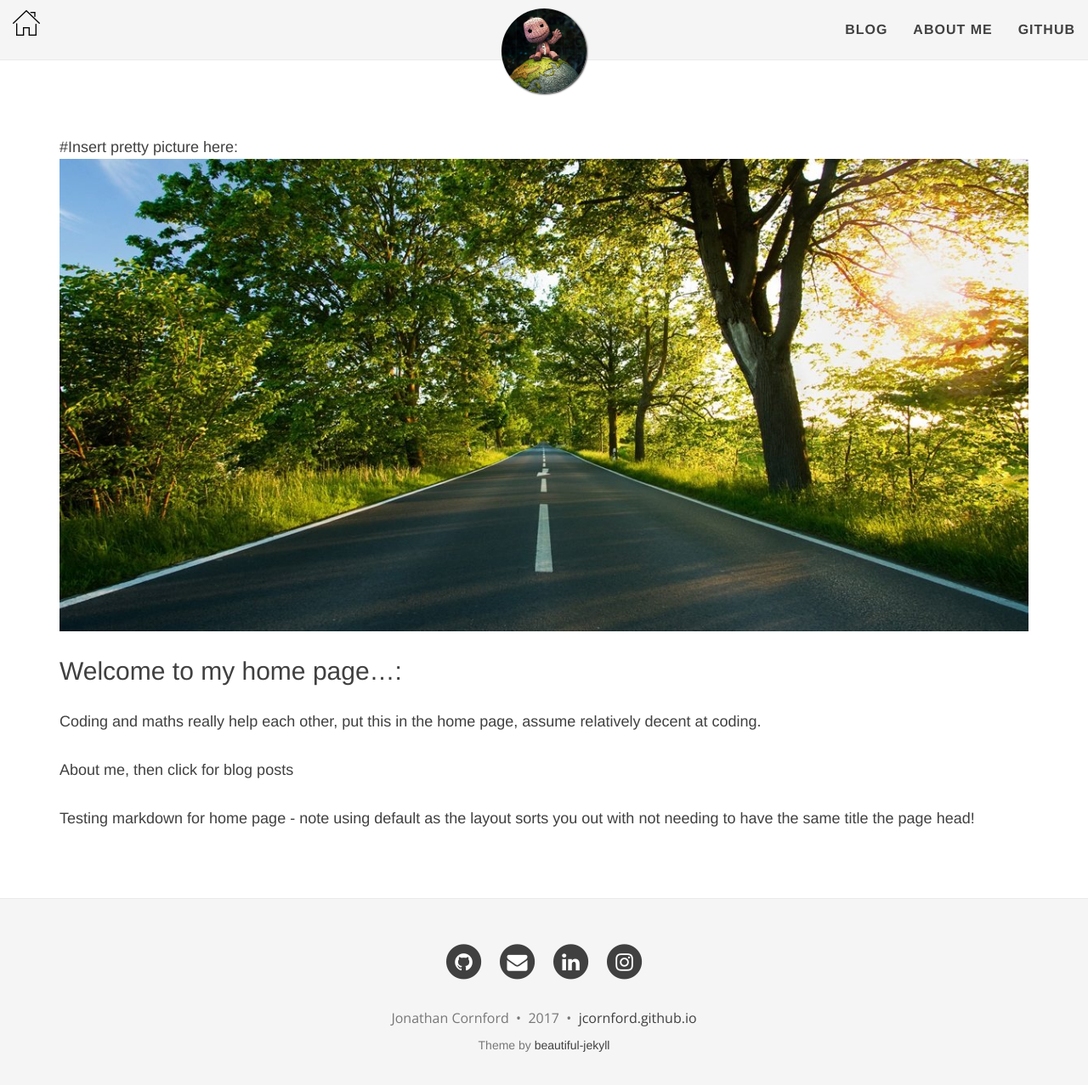
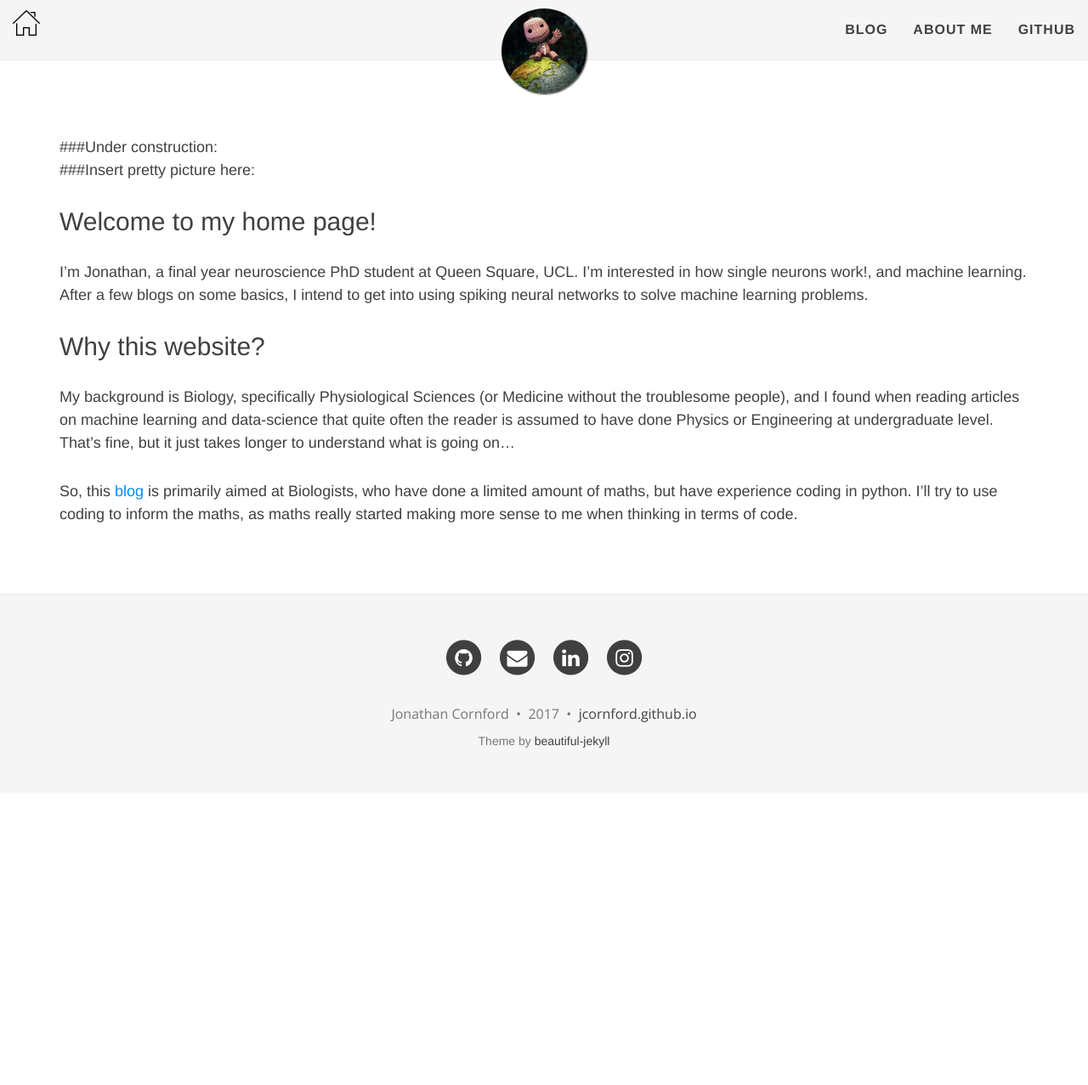
Before and after one commit to jcornford/jcornford.github.io, a Jekyll site: the page built from index.md, in a window 1280 px wide and 1291 px high. Shown: the top 1277 px of the window at 85% size. Built offline with Jekyll 4.4.1, drawn with Linux system fonts in a browser that asks for light colours; nearby versions of some CDN libraries.

Commit message:
update homepage

```diff
--- a/index.md
+++ b/index.md
@@ -2,15 +2,20 @@
 layout: default
 title: Jonathan Cornford's Website
 ---
+###Under construction:<br>
+###Insert pretty picture here:
 
-#Insert pretty picture here:
-![](/img/path.jpg)
 
-## Welcome to my home page...:
+## Welcome to my home page!
+I'm Jonathan, a final year neuroscience PhD student at Queen Square, UCL. I'm interested in how single neurons work!, and machine learning.
+After a few blogs on some basics, I intend to get into using spiking neural networks to solve machine learning problems.
 
-Coding and maths really help each other, put this in the home page, assume relatively  decent at coding.
+## Why this website?
+My background is Biology, specifically Physiological Sciences (or Medicine without the troublesome people), and I found when reading articles on machine learning
+ and data-science that quite often the reader is assumed to have done Physics or Engineering at undergraduate level. That's fine, but it just takes longer to
+ understand what is going on...
 
-About me, then click for blog posts
+So, this [blog]("http://jcornford.github.io/blog") is primarily aimed at Biologists, who have done a limited amount of maths, but have experience coding in python.
+I'll try to use coding to inform the maths, as maths really started making more sense to me when thinking in terms of code.
 
-Testing markdown for home page - note using default as the layout sorts you out with not needing to have the same
-title the page head!
+<a href="{{ blog | prepend: site.baseurl }}">
```
Also changed, not shown: aboutme.md (+1 -7 lines), blog_assets/1_data_curve_polyfit.png.
